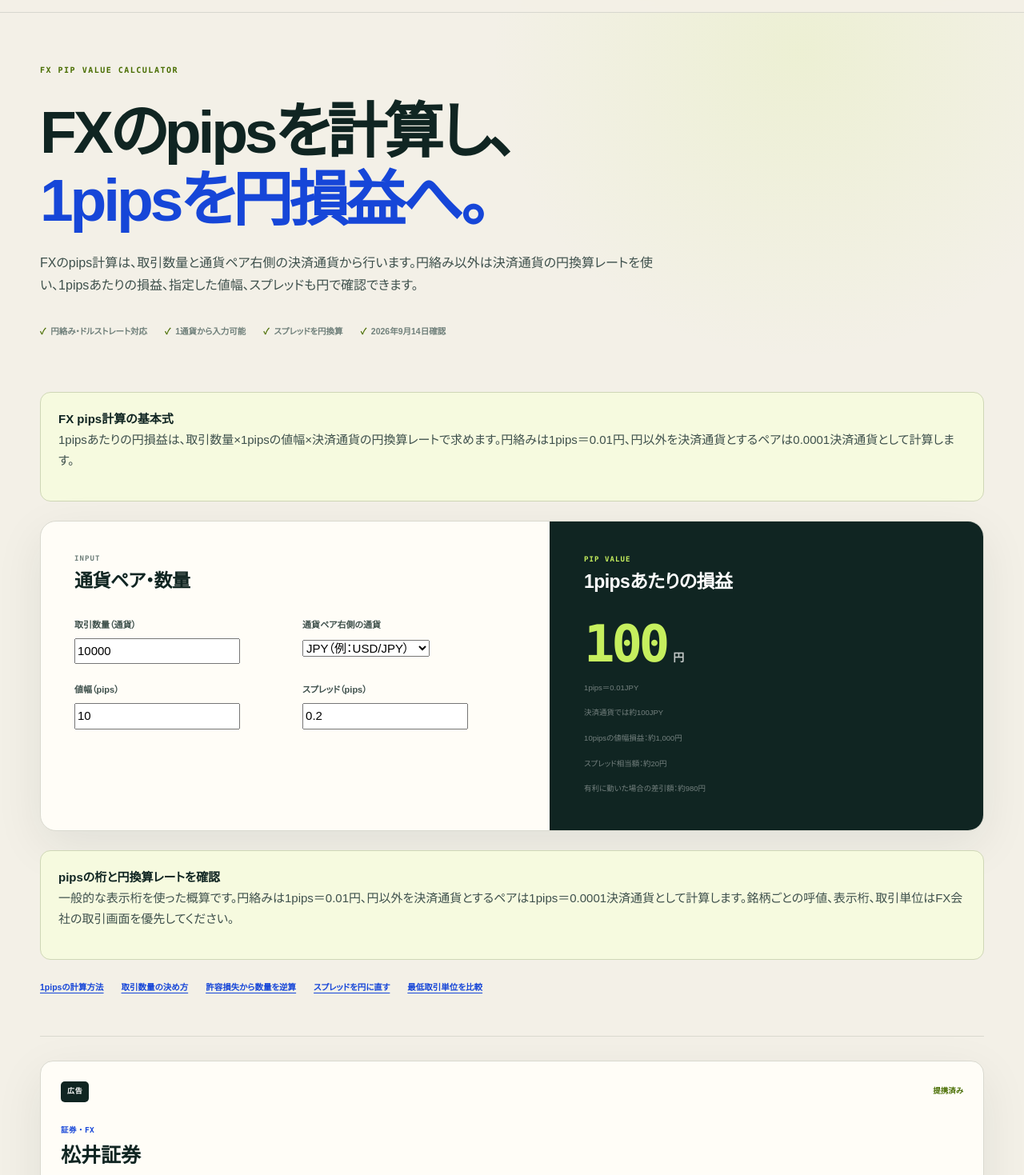
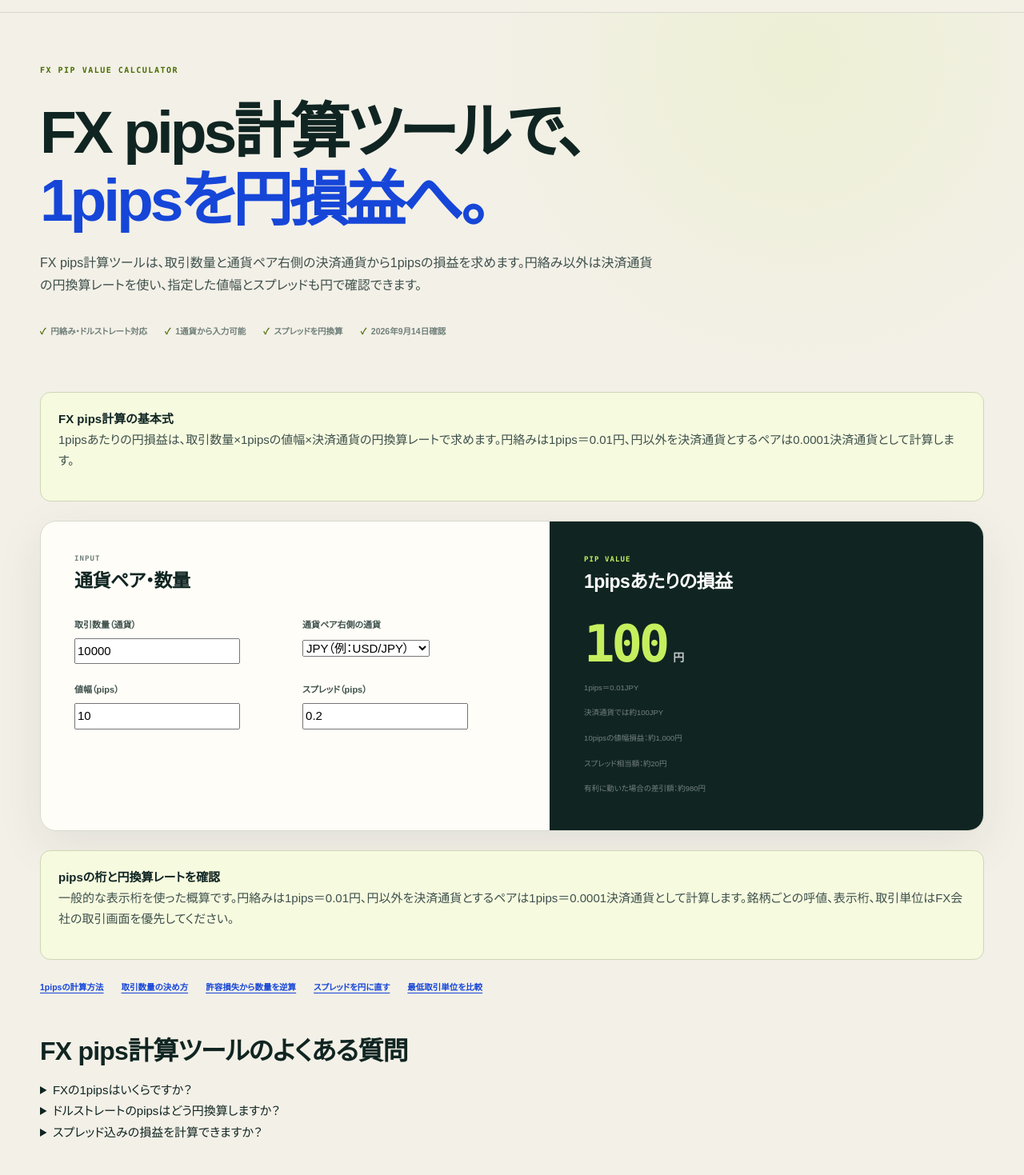
Before and after one commit to mrok18/hanbaijo, a Next.js app: page /tools/fx-pip-value-calculator in a window 1280 px wide. Shown: the part 61-1530 px from the top of the page at 80% size. Built offline with nearby package versions, Linux system fonts and the light colour scheme.

Commit message:
SEO: align FX pips calculator tool intent

```diff
--- a/app/tools/fx-pip-value-calculator/layout.tsx
+++ b/app/tools/fx-pip-value-calculator/layout.tsx
@@ -2,8 +2,8 @@ import type { Metadata } from 'next';
 
 export const metadata: Metadata = {
   alternates: { canonical: '/tools/fx-pip-value-calculator' },
-  title: 'FX pips計算機｜1pipsの損益とスプレッドを円換算',
-  description: 'FXのpipsを、取引数量・決済通貨・円換算レートから計算。1pipsあたりの損益、指定pipsの値幅、スプレッドコストを円で確認できます。',
+  title: 'FX pips計算ツール｜1pipsの損益とスプレッドを円換算',
+  description: 'FX pips計算ツールで、取引数量・決済通貨・円換算レートから1pipsの損益を無料計算。指定pipsの値幅とスプレッドコストも円で確認できます。',
 };
 
 export default function Layout({ children }: { children: React.ReactNode }) { return children; }
--- a/app/tools/fx-pip-value-calculator/page.tsx
+++ b/app/tools/fx-pip-value-calculator/page.tsx
@@ -6,6 +6,12 @@ import AffiliateOfferCard from '@/components/AffiliateOfferCard';
 import { AFFILIATE_OFFERS } from '@/lib/affiliates';
 
 type QuoteCurrency = 'JPY' | 'USD' | 'EUR' | 'GBP';
+
+const FAQS = [
+  { question: 'FXの1pipsはいくらですか？', answer: '円絡みの通貨ペアでは、1pipsを0.01円として取引数量を掛けます。1万通貨のドル円なら1pipsあたり約100円です。' },
+  { question: 'ドルストレートのpipsはどう円換算しますか？', answer: 'EUR/USDのように決済通貨が円以外の場合は、取引数量×0.0001×決済通貨の円換算レートで1pipsの円損益を求めます。' },
+  { question: 'スプレッド込みの損益を計算できますか？', answer: 'スプレッド欄へpipsを入力すると、スプレッド相当額と指定した値幅の差引損益を表示します。実際の約定では急変時の拡大やスリッページが加わる場合があります。' },
+];
 
 export default function Page() {
   const [units, setUnits] = useState(10000);
@@ -26,7 +32,7 @@ export default function Page() {
   const number = new Intl.NumberFormat('ja-JP', { maximumFractionDigits: 4 });
 
   return <div className="calculator-page">
-    <header className="calculator-intro"><p className="page-kicker">FX PIP VALUE CALCULATOR</p><h1>FXのpipsを計算し、<br /><em>1pipsを円損益へ。</em></h1><p className="lede">FXのpips計算は、取引数量と通貨ペア右側の決済通貨から行います。円絡み以外は決済通貨の円換算レートを使い、1pipsあたりの損益、指定した値幅、スプレッドも円で確認できます。</p><div className="calculator-proof"><span>円絡み・ドルストレート対応</span><span>1通貨から入力可能</span><span>スプレッドを円換算</span><span>2026年9月14日確認</span></div></header>
+    <header className="calculator-intro"><p className="page-kicker">FX PIP VALUE CALCULATOR</p><h1>FX pips計算ツールで、<br /><em>1pipsを円損益へ。</em></h1><p className="lede">FX pips計算ツールは、取引数量と通貨ペア右側の決済通貨から1pipsの損益を求めます。円絡み以外は決済通貨の円換算レートを使い、指定した値幅とスプレッドも円で確認できます。</p><div className="calculator-proof"><span>円絡み・ドルストレート対応</span><span>1通貨から入力可能</span><span>スプレッドを円換算</span><span>2026年9月14日確認</span></div></header>
     <section className="callout"><strong>FX pips計算の基本式</strong><p>1pipsあたりの円損益は、取引数量×1pipsの値幅×決済通貨の円換算レートで求めます。円絡みは1pips＝0.01円、円以外を決済通貨とするペアは0.0001決済通貨として計算します。</p></section>
     <div className="calculator-shell"><div className="calculator-grid"><section className="calculator-inputs"><div className="calculator-panel-head"><div><span>INPUT</span><h2>通貨ペア・数量</h2></div></div><div className="field-grid">
       <label><span>取引数量（通貨）</span><input type="number" min="0" step="1" value={units} onChange={e => setUnits(Number(e.target.value))} /></label>
@@ -37,6 +43,8 @@ export default function Page() {
     </div></section><section className="calculator-result"><div className="result-head"><span>PIP VALUE</span><h2>1pipsあたりの損益</h2></div><div className="total-cost"><strong>{number.format(result.pipValueYen)}</strong><span>円</span></div><p>1pips＝{result.pipSize}{quoteCurrency}</p><p>決済通貨では約{number.format(result.pipValueQuote)}{quoteCurrency}</p><p>{number.format(movePips)}pipsの値幅損益：約{number.format(result.moveValue)}円</p><p>スプレッド相当額：約{number.format(result.spreadCost)}円</p><p>有利に動いた場合の差引額：約{number.format(result.net)}円</p></section></div></div>
     <div className="callout"><strong>pipsの桁と円換算レートを確認</strong><p>一般的な表示桁を使った概算です。円絡みは1pips＝0.01円、円以外を決済通貨とするペアは1pips＝0.0001決済通貨として計算します。銘柄ごとの呼値、表示桁、取引単位はFX会社の取引画面を優先してください。</p></div>
     <nav className="calculator-proof" aria-label="関連記事"><Link href="/articles/fx-one-pip-value">1pipsの計算方法</Link><Link href="/articles/fx-position-size-calculation">取引数量の決め方</Link><Link href="/tools/fx-position-size-calculator">許容損失から数量を逆算</Link><Link href="/articles/fx-spread-cost">スプレッドを円に直す</Link><Link href="/fx/minimum-trade-unit-comparison">最低取引単位を比較</Link></nav>
-    <section className="article-affiliate" aria-label="関連する広告"><AffiliateOfferCard offer={AFFILIATE_OFFERS['matsui-fx']} /><p className="affiliate-disclosure">松井証券への広告リンクです。申込み成立時に当サイトが報酬を受け取る場合があります。計算結果とは分けて表示しています。</p></section>
+    <section aria-labelledby="fx-pips-faq"><h2 id="fx-pips-faq">FX pips計算ツールのよくある質問</h2><div className="faq-list">{FAQS.map((item) => <details key={item.question}><summary>{item.question}</summary><p>{item.answer}</p></details>)}</div></section>
+    <section className="article-affiliate" aria-label="関連する広告"><AffiliateOfferCard offer={AFFILIATE_OFFERS['monex-fxplus']} /><p className="affiliate-disclosure">マネックス証券 FXPLUSへの広告リンクです。申込み成立時に当サイトが報酬を受け取る場合があります。計算結果とは分けて表示しています。</p></section>
+    <script type="application/ld+json" dangerouslySetInnerHTML={{ __html: JSON.stringify({ '@context': 'https://schema.org', '@type': 'FAQPage', mainEntity: FAQS.map((item) => ({ '@type': 'Question', name: item.question, acceptedAnswer: { '@type': 'Answer', text: item.answer } })) }) }} />
   </div>;
 }
```
